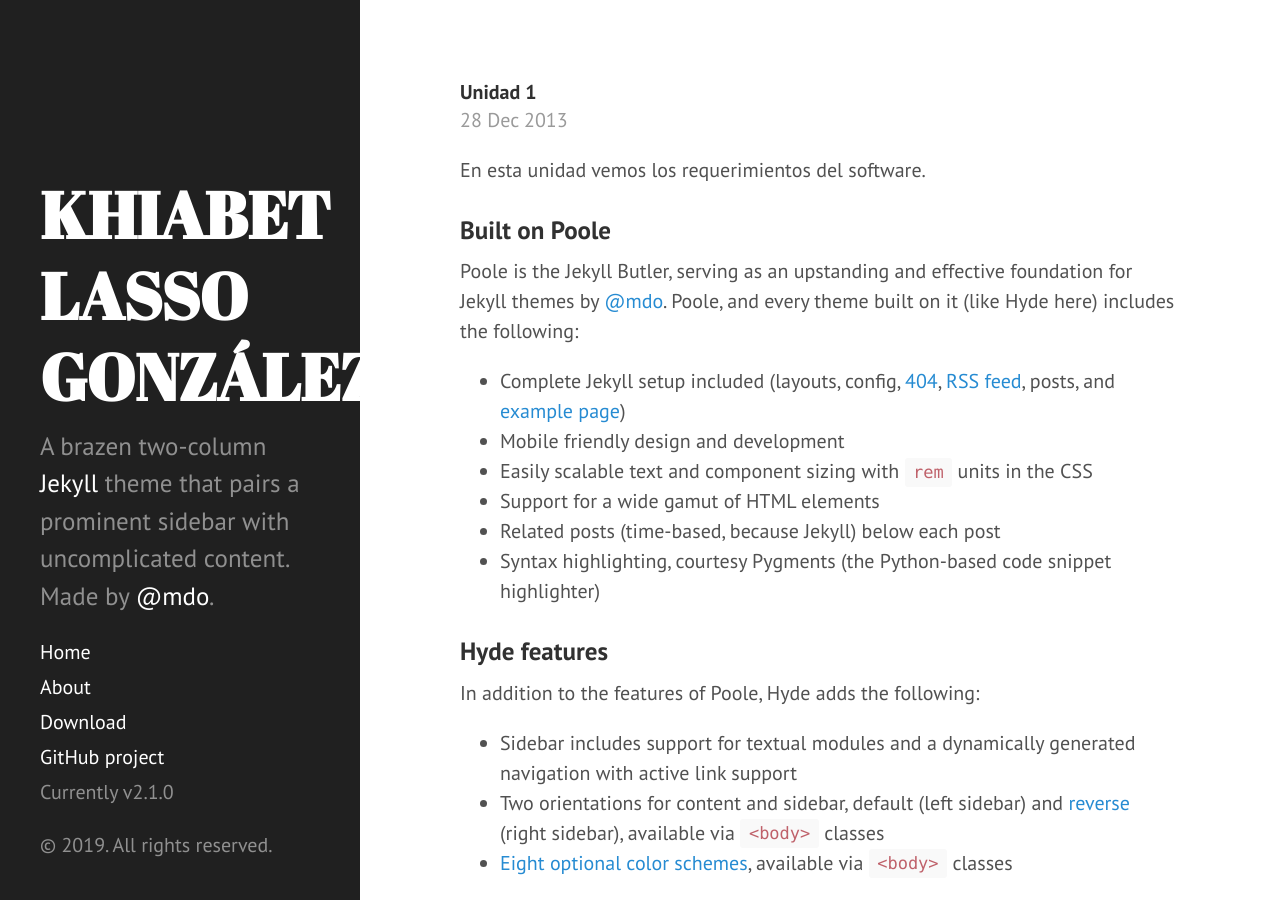
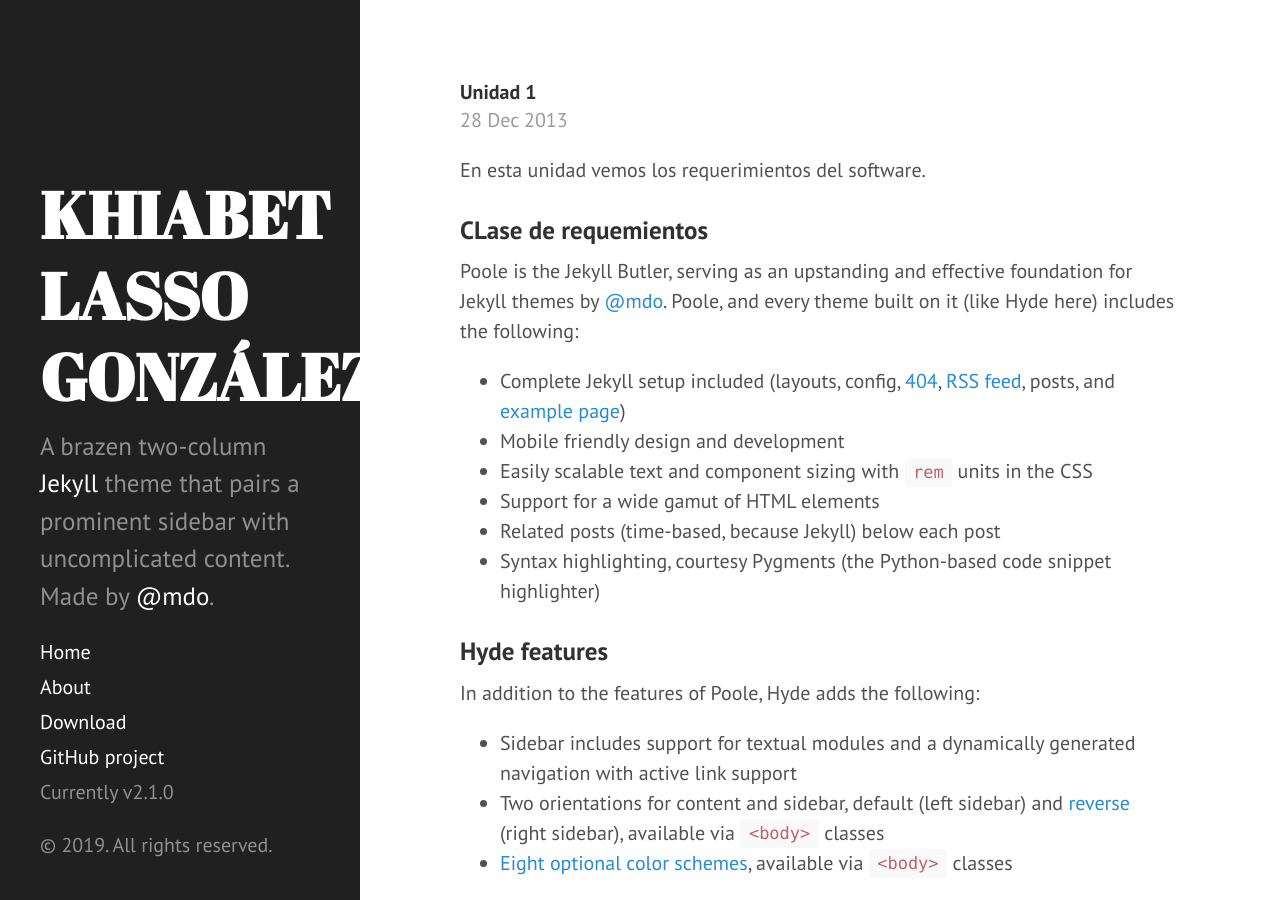
Before and after one commit to khiabetlasso/Pagina-web, a Jekyll site: the page built from _posts/2013-12-28-introducing-hyde.md, in a window 1280 px wide and 900 px high. Built offline with Jekyll 4.4.1, drawn with Linux system fonts in a browser that asks for light colours; Markdown is read by kramdown in place of the engine named in the settings.

Commit message:
Update 2013-12-28-introducing-hyde.md

```diff
--- a/_posts/2013-12-28-introducing-hyde.md
+++ b/_posts/2013-12-28-introducing-hyde.md
@@ -5,7 +5,7 @@ title: Unidad 1
 
 En esta unidad vemos los requerimientos del software.
 
-### Built on Poole
+### CLase de requemientos
 
 Poole is the Jekyll Butler, serving as an upstanding and effective foundation for Jekyll themes by [@mdo](https://twitter.com/mdo). Poole, and every theme built on it (like Hyde here) includes the following:
 
```
